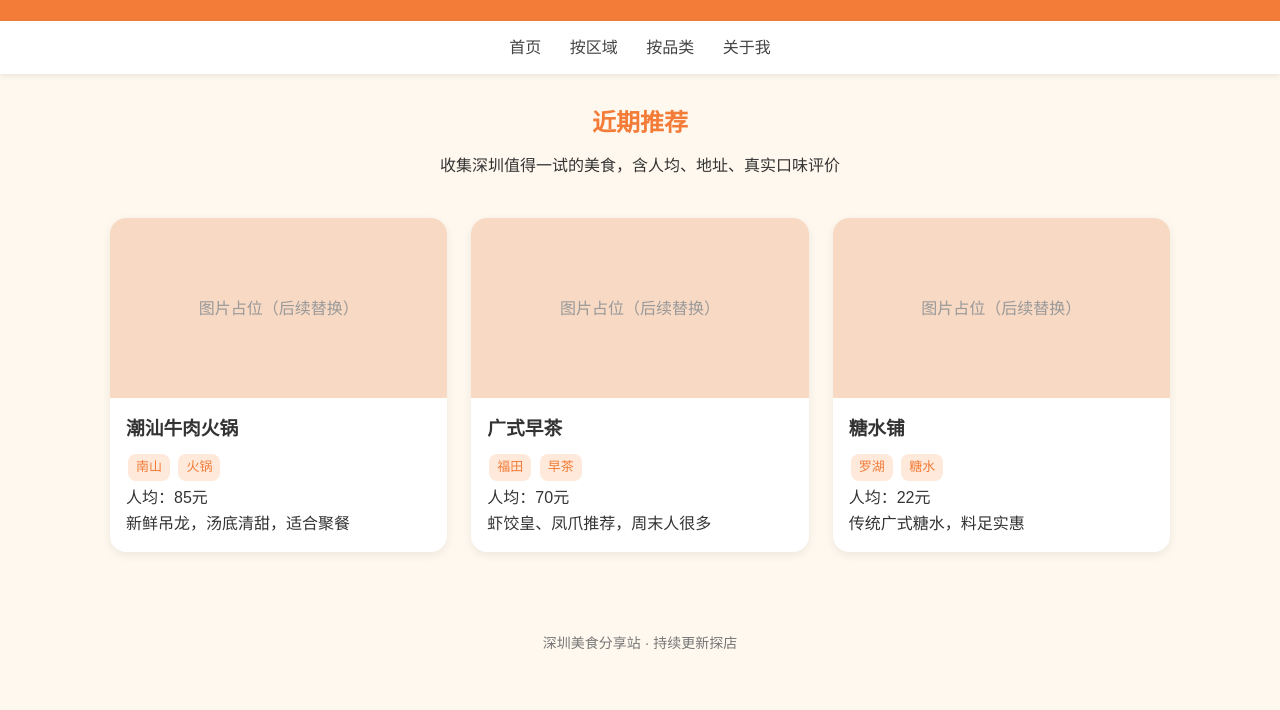
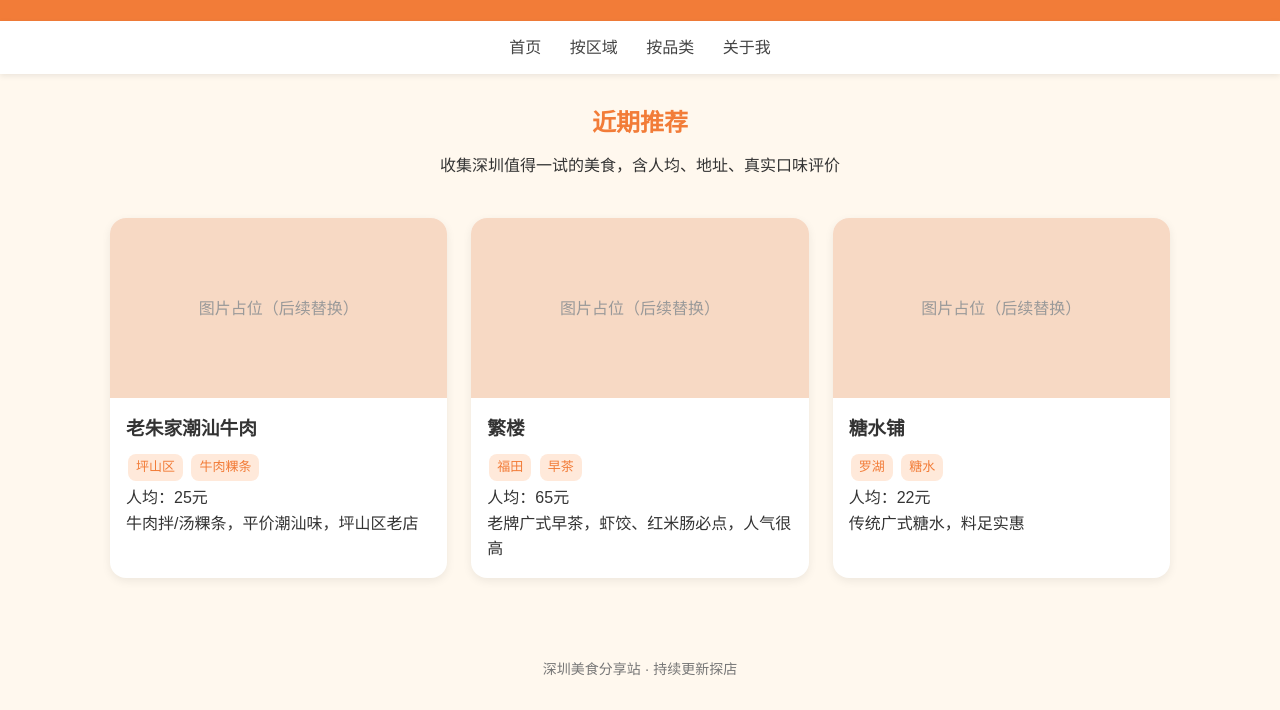
Before and after one commit to bbsonce/shenzhenfood, a plain HTML site: page index.html in a window 1280 px wide. Shown: the part 104-814 px from the top of the page. Drawn offline with Linux system fonts and the light colour scheme.

Commit message:
Revise food cards and update recommendations
Updated food recommendations and added new entries.

```diff
--- a/index.html
+++ b/index.html
@@ -113,23 +113,25 @@
          <div class="food-card">
     <div class="card-img">图片占位（后续替换）</div>
     <div class="card-text">
-                    <h3>潮汕牛肉火锅</h3>
-                    <span class="tag">南山</span>
-                    <span class="tag">火锅</span>
-                    <p>人均：85元</p>
-                    <p>新鲜吊龙，汤底清甜，适合聚餐</p>
+        <h3>老朱家潮汕牛肉</h3>
+        <span class="tag">坪山区</span>
+        <span class="tag">牛肉粿条</span>
+        <p>人均：25元</p>
+        <p>牛肉拌/汤粿条，平价潮汕味，坪山区老店</p>
     </div>
 </div>
 <div class="food-card">
     <div class="card-img">图片占位（后续替换）</div>
     <div class="card-text">
-                    <h3>广式早茶</h3>
+        <h3>繁楼</h3>
         <span class="tag">福田</span>
         <span class="tag">早茶</span>
-                    <p>人均：70元</p>
-                    <p>虾饺皇、凤爪推荐，周末人很多</p>
+        <p>人均：65元</p>
+        <p>老牌广式早茶，虾饺、红米肠必点，人气很高</p>
     </div>
 </div>
+
+
             <div class="food-card">
                 <div class="card-img">图片占位（后续替换）</div>
                 <div class="card-text">
```
Lines whose indentation alone changed are shown as unchanged.
